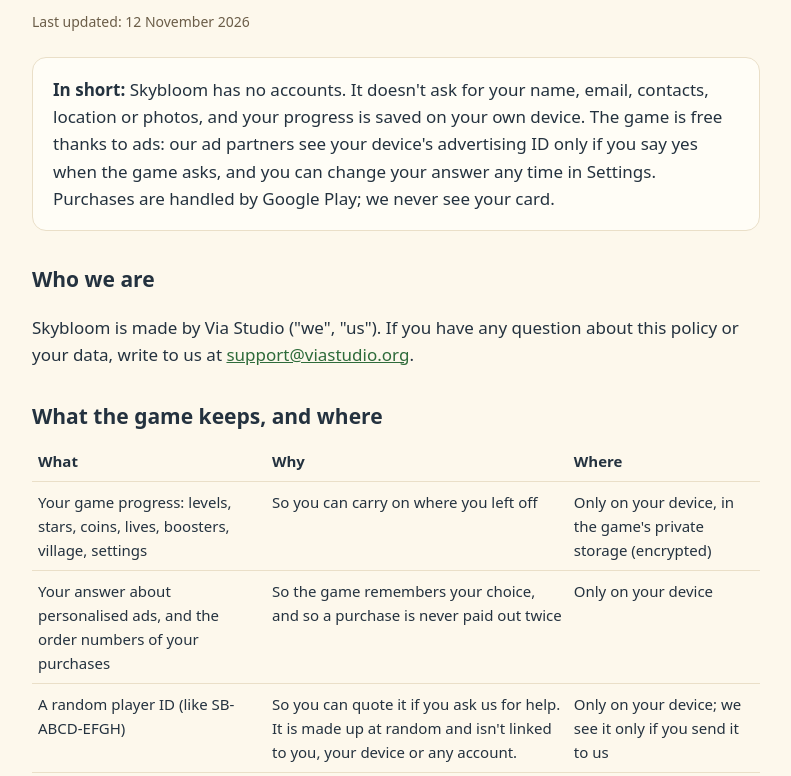
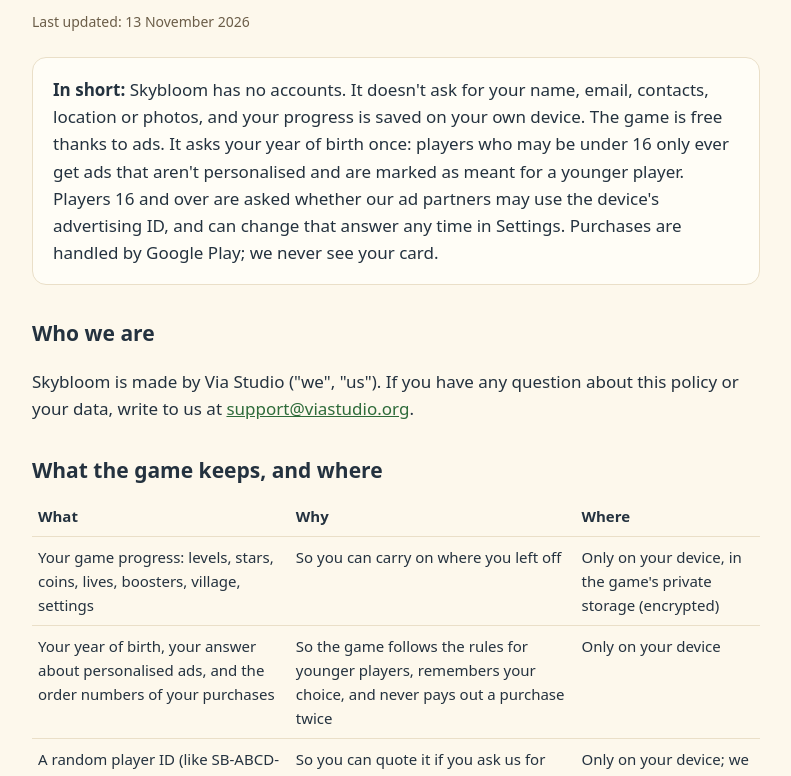
Before and after one commit to Vanja2424/skybloom-legal, a plain HTML site: page privacy.html in a window 1280 px wide. Shown: the part 169-945 px from the top of the page, without its empty margins (244-1035 px from the left). Drawn offline with Linux system fonts and the light colour scheme.

Commit message:
Privacy policy: the year-of-birth question; players who may be under 16 get plain, child-directed ads

```diff
--- a/privacy.html
+++ b/privacy.html
@@ -12,10 +12,10 @@
 <nav><a href="index.html">Help &amp; support</a><a href="privacy.html">Privacy Policy</a><a href="terms.html">Terms of Service</a></nav>
 
 <h1>Privacy Policy</h1>
-<p class="updated">Last updated: 12 November 2026</p>
+<p class="updated">Last updated: 13 November 2026</p>
 
 <div class="card">
-<strong>In short:</strong> Skybloom has no accounts. It doesn't ask for your name, email, contacts, location or photos, and your progress is saved on your own device. The game is free thanks to ads: our ad partners see your device's advertising ID only if you say yes when the game asks, and you can change your answer any time in Settings. Purchases are handled by Google Play; we never see your card.
+<strong>In short:</strong> Skybloom has no accounts. It doesn't ask for your name, email, contacts, location or photos, and your progress is saved on your own device. The game is free thanks to ads. It asks your year of birth once: players who may be under 16 only ever get ads that aren't personalised and are marked as meant for a younger player. Players 16 and over are asked whether our ad partners may use the device's advertising ID, and can change that answer any time in Settings. Purchases are handled by Google Play; we never see your card.
 </div>
 
 <h2>Who we are</h2>
@@ -25,7 +25,7 @@
 <table>
 <tr><th>What</th><th>Why</th><th>Where</th></tr>
 <tr><td>Your game progress: levels, stars, coins, lives, boosters, village, settings</td><td>So you can carry on where you left off</td><td>Only on your device, in the game's private storage (encrypted)</td></tr>
-<tr><td>Your answer about personalised ads, and the order numbers of your purchases</td><td>So the game remembers your choice, and so a purchase is never paid out twice</td><td>Only on your device</td></tr>
+<tr><td>Your year of birth, your answer about personalised ads, and the order numbers of your purchases</td><td>So the game follows the rules for younger players, remembers your choice, and never pays out a purchase twice</td><td>Only on your device</td></tr>
 <tr><td>A random player ID (like SB-ABCD-EFGH)</td><td>So you can quote it if you ask us for help. It is made up at random and isn't linked to you, your device or any account.</td><td>Only on your device; we see it only if you send it to us</td></tr>
 </table>
 <p>Your device's operating system may back up the game's storage (for example to your Google account) under your own device settings. That backup is handled by your device's provider under their privacy policy.</p>
@@ -33,7 +33,7 @@
 <h2>What the game sends over the internet</h2>
 <p><strong>The time.</strong> The game asks a Google server (google.com) for the current time, so that timers for lives and daily rewards can't be fooled by changing the device clock. The request carries no information about you or your game. As with any internet request, Google's server sees your IP address; Google's handling of it is covered by <a href="https://policies.google.com/privacy">Google's Privacy Policy</a>.</p>
 <p><strong>Ads.</strong> Skybloom shows ads through Unity LevelPlay, run by Unity Technologies, which lets several ad networks (Unity Ads among them) offer an ad for each slot. You choose to watch some ads for a reward (an extra life, extra moves or a booster); others play between levels unless you've bought "Remove ads". To show and count ads, and to stop fraud, LevelPlay and the ad networks receive your IP address, your device type, operating system and language, and how you interact with the ads.</p>
-<p>The first time you start the game, it asks whether our ad partners may also use your device's <strong>advertising ID</strong> to pick ads that suit you. Nothing is sent to any ad network before you answer. If you say <strong>yes</strong>, the advertising ID can be used for personalised ads. If you say <strong>no</strong>, you still see the same number of ads, but they aren't picked using what is known about you, and for players in California this also means your information isn't sold or shared. You can change your answer any time in <em>Settings → About → Privacy &amp; terms → Ads</em>, and you can reset or delete the advertising ID in your device's settings. In Europe and the UK we rely on your consent for personalised ads, and on our legitimate interest in keeping the game free for the ads themselves. Unity's handling of this data is covered by <a href="https://unity.com/legal/game-player-and-app-user-privacy-policy">Unity's Privacy Policy</a>.</p>
+<p>The first time you start the game, it asks the <strong>year you were born</strong>. If you may be under 16, the game doesn't ask about personalised ads: your ads are never personalised, the ad networks are told the player may be a child (so they don't use the advertising ID and only show ads suitable for children), and only ad networks Google has approved for younger players are used. If you're 16 or over, the game then asks whether our ad partners may also use your device's <strong>advertising ID</strong> to pick ads that suit you. Nothing is sent to any ad network before you answer. If you say <strong>yes</strong>, the advertising ID can be used for personalised ads. If you say <strong>no</strong>, you still see the same number of ads, but they aren't picked using what is known about you, and for players in California this also means your information isn't sold or shared. You can change your answer any time in <em>Settings → About → Privacy &amp; terms → Ads</em>, and you can reset or delete the advertising ID in your device's settings. In Europe and the UK we rely on your consent for personalised ads, and on our legitimate interest in keeping the game free for the ads themselves. Unity's handling of this data is covered by <a href="https://unity.com/legal/game-player-and-app-user-privacy-policy">Unity's Privacy Policy</a>.</p>
 <p><strong>Purchases.</strong> If you buy something in the game, Google Play takes the payment under <a href="https://policies.google.com/privacy">Google's Privacy Policy</a>. The game only receives what you bought and an order number, which it keeps on your device so the same order is never paid out twice and so things kept for good (like "Remove ads") come back if you reinstall. We never see your card or payment details.</p>
 <p>The game has no analytics or social services. If that changes in a future version, we'll update this policy first and describe exactly what is shared, with whom, and why.</p>
 
@@ -44,7 +44,7 @@
 <p>If you write to us, we'll see your email address and whatever you include (the game pre-fills your player ID, game version and device model to help us help you). We use it only to answer you, and we delete support emails within 12 months.</p>
 
 <h2>Children</h2>
-<p>Skybloom is meant for players aged 13 and over, and it isn't directed at children. Its ads are set up as not for children. If you believe a child under 13 is playing, choose "No" for personalised ads in Settings, and write to us if you'd like us to help.</p>
+<p>Skybloom is meant for players aged 13 and over. Because the rules for younger players differ from country to country (in much of Europe, children under 16 can't agree to personalised ads by themselves), the game asks the year of birth once, without suggesting an answer, and treats everyone who may be under 16 as a younger player: no personalised ads, ads marked as meant for a child, and no question about the advertising ID. The year of birth stays on your device. If you believe a younger player gave the wrong year, delete and reinstall the game (or clear its data in your device's settings) to answer again, or write to us if you'd like us to help.</p>
 
 <h2>Your rights</h2>
 <p>Because your game data stays on your device, you're always in control: deleting the game (or using "Start over" in Settings) erases it. You can withdraw your consent to personalised ads at any time in Settings, without affecting anything before. For data held by Unity or the ad networks, you can also contact them directly under their privacy policies. If you've emailed us and want that correspondence deleted, or want to know what we hold, write to us and we'll handle it within 30 days. Depending on where you live (for example the EU, UK or California) you have rights to access, correct and delete your personal data, and to complain to your data protection authority.</p>
```
